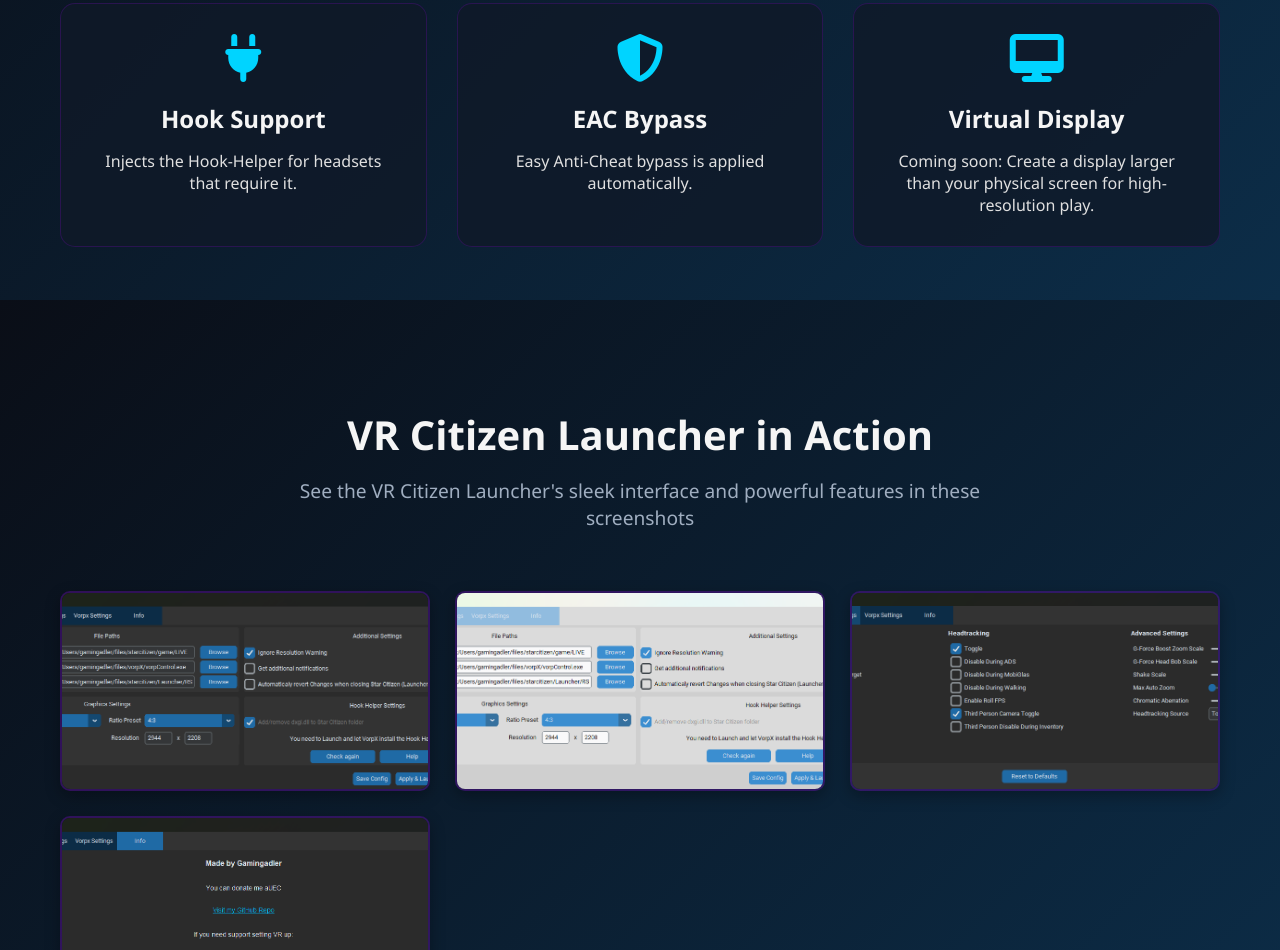
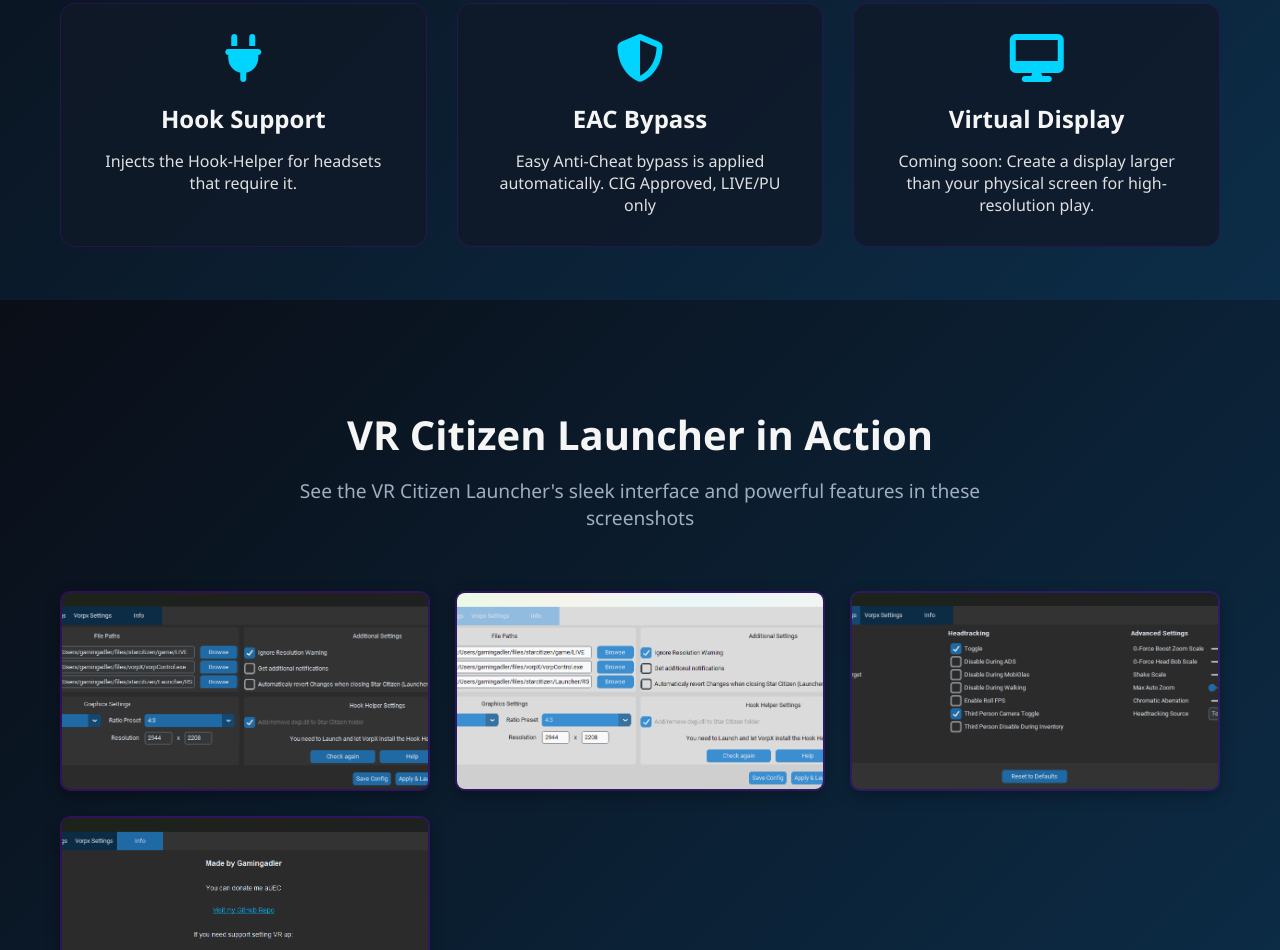
Before and after one commit to GamingadlerHD/GamingadlerHD.github.io, a plain HTML site: page index.html in a window 1280 px wide. Shown: the part 1300-2250 px from the top of the page. Drawn offline with Linux system fonts and the light colour scheme; no server answers.

Commit message:
Update index.html

```diff
--- a/index.html
+++ b/index.html
@@ -160,7 +160,7 @@
                 <div class="feature-card">
                     <i class="fas fa-shield-alt feature-icon"></i>
                     <h3>EAC Bypass</h3>
-                    <p>Easy Anti-Cheat bypass is applied automatically.</p>
+                    <p>Easy Anti-Cheat bypass is applied automatically. CIG Approved, LIVE/PU only</p>
                 </div>
 
                 <div class="feature-card">
```
